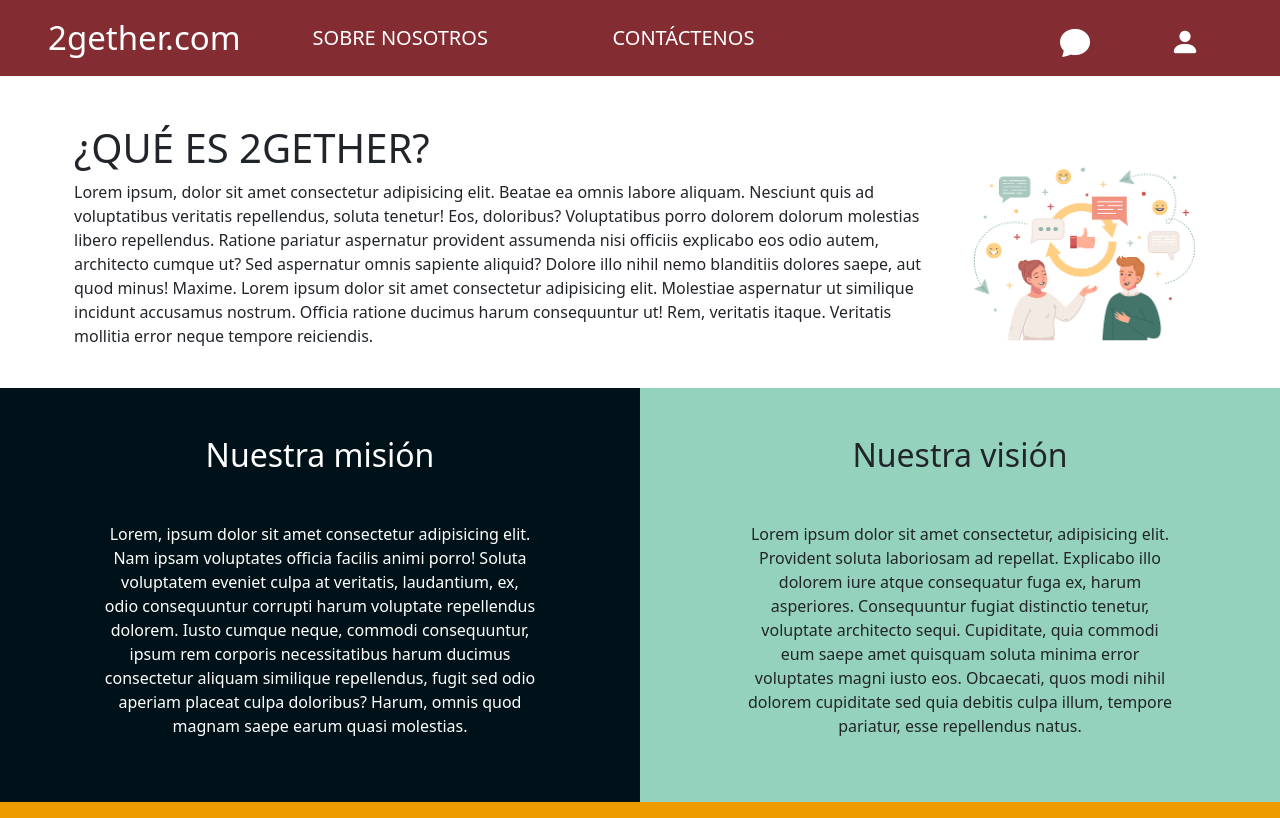
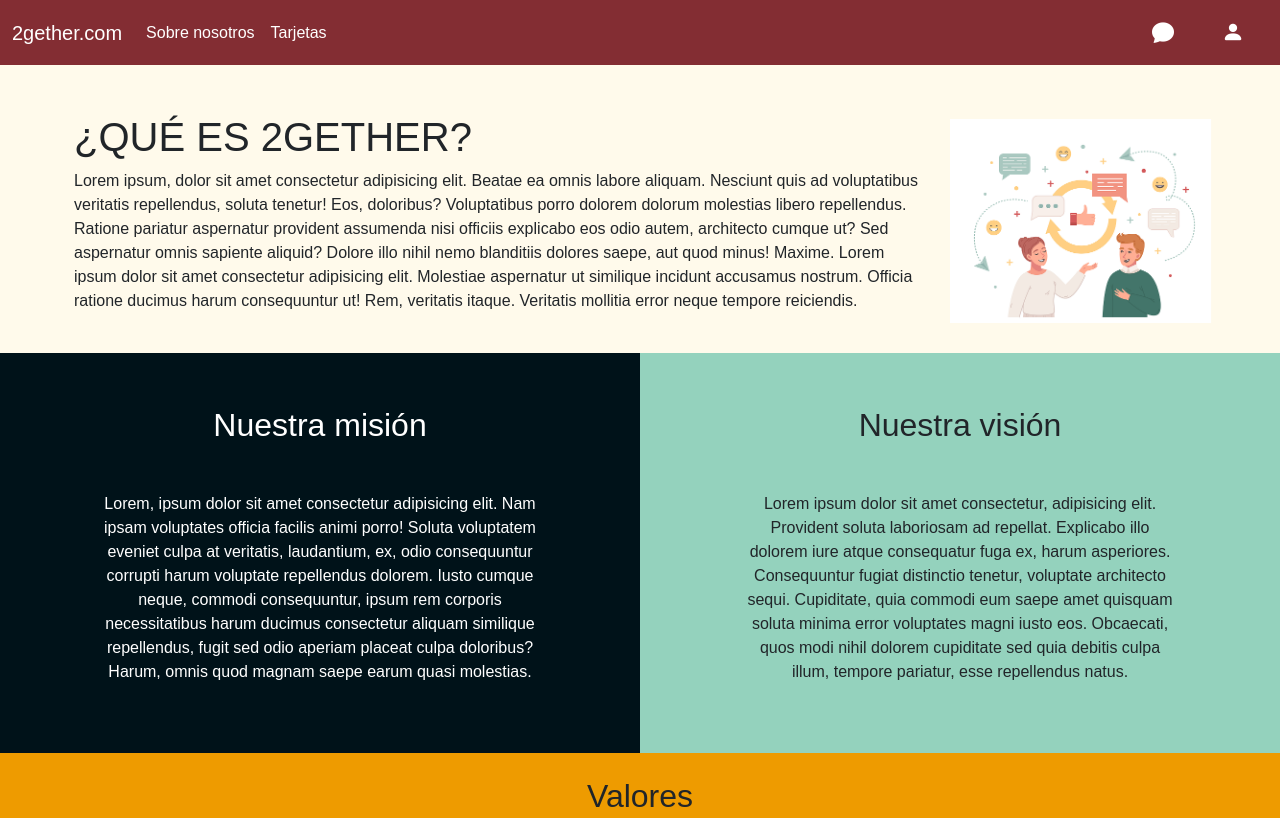
Before and after one commit to IvanGamezAlvarez/2gether, a website built with Vite: page src/pages/aboutUs/aboutus.html in a window 1280 px wide. Shown: the top 818 px of the page. Built offline with nearby package versions, Linux system fonts and the light colour scheme; a web font is replaced by a local one.

Commit message:
Update, navar

```diff
--- a/src/pages/aboutUs/aboutUs.css
+++ b/src/pages/aboutUs/aboutUs.css
@@ -1,16 +1,28 @@
-.navbar-custom {
-    background-color: #832D33;
+body {
+  background-color: #fffaeb;
+  font-family: "Montserrat", sans-serif;
 }
+/*Barra de navegacion*/
+.nav-color {
+  background-color: #832d33;
+
+}
+
+.nav-color a {
+  color: white;
+  text-decoration: none;
+}
+
+.navbar-nav i {
+  font-size: 22px;
+}
+
 .bi{
     color:white;
-    font-size: 30px!important;
+
 }
-.nav-link{
-    font-size: 20px;
-}
-.navbar-brand{
-    font-size: 33px;
-}
+
+
 .mision-vision-container {
   width: 100%;
   padding: 0;
@@ -44,10 +56,7 @@
   max-width: 80%;
   text-align: center;
 }
-.container-fluid {
-  margin: 0;
-  padding: 0;
-}
+
 .row.g-0 {
   margin: 0;
 }
--- a/src/pages/aboutUs/aboutus.html
+++ b/src/pages/aboutUs/aboutus.html
@@ -8,37 +8,38 @@
     <link rel="stylesheet" href="./aboutUs.css">
     <link rel="stylesheet" href="https://cdn.jsdelivr.net/npm/bootstrap-icons@1.11.0/font/bootstrap-icons.css">
     <link rel="stylesheet" href="https://unpkg.com/leaflet@1.9.4/dist/leaflet.css"/>
-    <link rel="stylesheet" href="./aboutUs.js">
     <link rel="preconnect" href="https://fonts.googleapis.com">
     <link rel="preconnect" href="https://fonts.gstatic.com" crossorigin>
     <link href="https://fonts.googleapis.com/css2?family=Rouge+Script&display=swap" rel="stylesheet">
 </head>
 <body>
+<nav class="navbar navbar-expand-lg nav-color">
+  <div class="container-fluid">
+    <a class="navbar-brand" href="/index.html">2gether.com</a>
+    <button class="navbar-toggler" type="button" data-bs-toggle="collapse"
+      data-bs-target="#navbarSupportedContent" aria-controls="navbarSupportedContent"
+      aria-expanded="false" aria-label="Toggle navigation">
+      <i class="bi bi-list"></i>
+    </button>
 
-<nav class="navbar navbar-custom navbar-expand-lg">
-  <div class="container-fluid">
-    <a class="navbar-brand text-fluid ms-0 ps-5 text-white" href="#">2gether.com</a>
-    <button class="navbar-toggler" type="button" data-bs-toggle="collapse" data-bs-target="#navbarText" aria-controls="navbarText" aria-expanded="false" aria-label="Toggle navigation">
-      <span class="navbar-toggler-icon"></span>
-    </button>
-    <div class="collapse navbar-collapse" id="navbarText">
-      <ul class="navbar-nav ms-5 me-auto mb-2 mb-lg-0">
-        <li class="nav-item ">
-          <a class="nav-link text-fluid active text-white" style="width: 300px;" aria-current="page" href="#">SOBRE NOSOTROS</a>
+    <div class="collapse navbar-collapse" id="navbarSupportedContent">
+      <ul class="navbar-nav me-auto mb-2 mb-lg-0">
+        <li class="nav-item">
+          <a class="nav-link" href="aboutus.html">Sobre nosotros</a>
         </li>
         <li class="nav-item">
-          <a class="nav-link text-fluid active text-white" href="#">CONTÁCTENOS</a>
+          <a class="nav-link" href="../card/card.html">Tarjetas</a>
         </li>
-        <li class="nav-item">
       </ul>
-      <ul class="navbar-nav ms-auto mx-5 pt-2">
-        <li class="nav-item">
-        <a href=""><i class="bi bi-chat-fill ms-4 me-2 p-4"></i></a>
-        </li>
-        <li class="nav-item">
-        <a href=""><i class="bi bi-person-fill ms-4 me-2 p-4"></i></a>
-        </li>
-        </ul>
+
+      <ul class="navbar-nav d-flex flex-lg-row flex-column align-items-lg-end align-items-start ms-lg-auto ms-0">
+  <li class="nav-item">
+    <a class="nav-link" href="#"><i class="bi bi-chat-fill p-3"></i></a>
+  </li>
+  <li class="nav-item">
+    <a class="nav-link" href="#"><i class="bi bi-person-fill p-3"></i></a>
+  </li>
+</ul>
     </div>
   </div>
 </nav>
--- a/src/pages/card/card.css
+++ b/src/pages/card/card.css
@@ -2,10 +2,26 @@ body {
   background-color: #fffaeb;
   font-family: "Montserrat", sans-serif;
 }
-
+/*Barra de navegacion*/
 .nav-color {
   background-color: #832d33;
+
 }
+
+.nav-color a {
+  color: white;
+  text-decoration: none;
+}
+
+.navbar-nav i {
+  font-size: 22px;
+}
+
+.bi{
+    color:white;
+    font-size: 30px!important;
+}
+
 .main-message {
   width: 50%;
   margin: auto;
--- a/style.css
+++ b/style.css
@@ -0,0 +1,23 @@
+body {
+  background-color: #fffaeb;
+  font-family: "Montserrat", sans-serif;
+}
+/*Barra de navegacion*/
+.nav-color {
+  background-color: #832d33;
+
+}
+
+.nav-color a {
+  color: white;
+  text-decoration: none;
+}
+
+.navbar-nav i {
+  font-size: 22px;
+}
+
+.bi{
+    color:white;
+    font-size: 30px!important;
+}
```
Also changed, not shown: index.html (+24 -14 lines), src/pages/card/card.html (+21 -12 lines).
